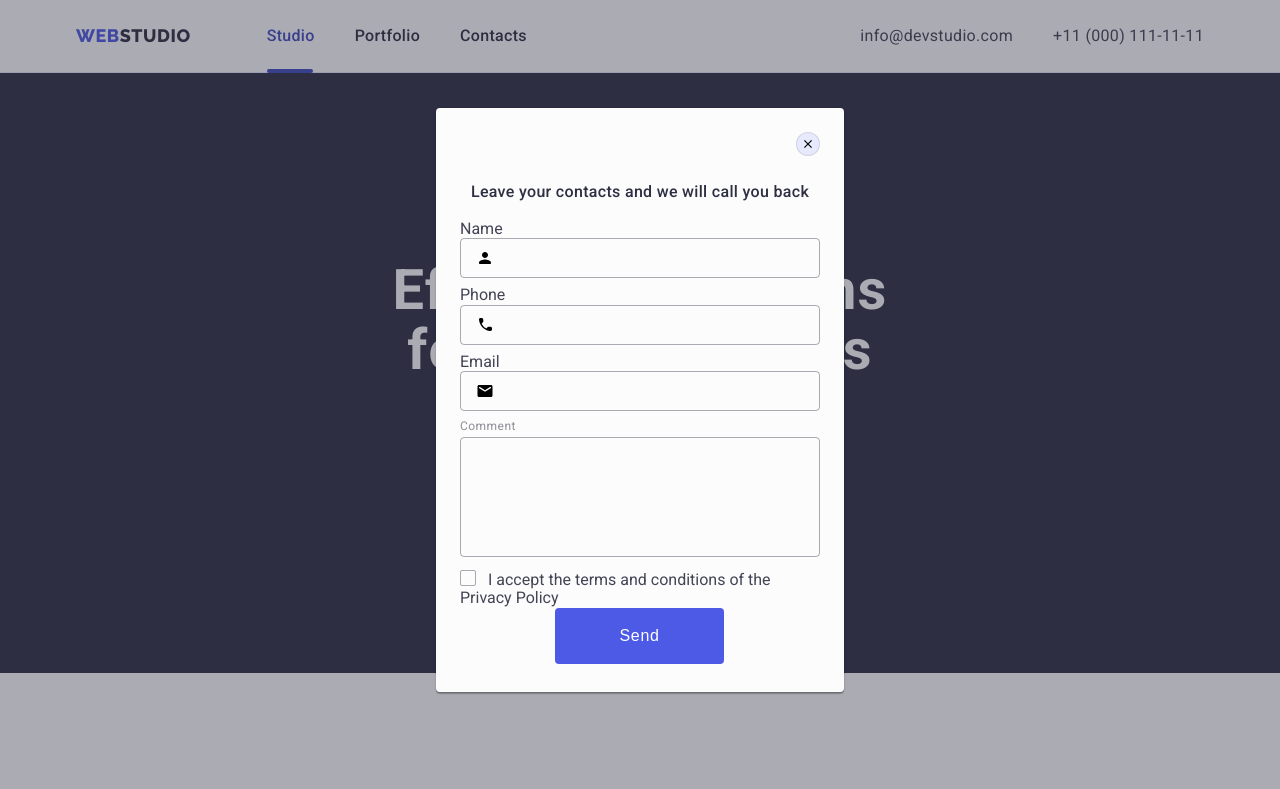
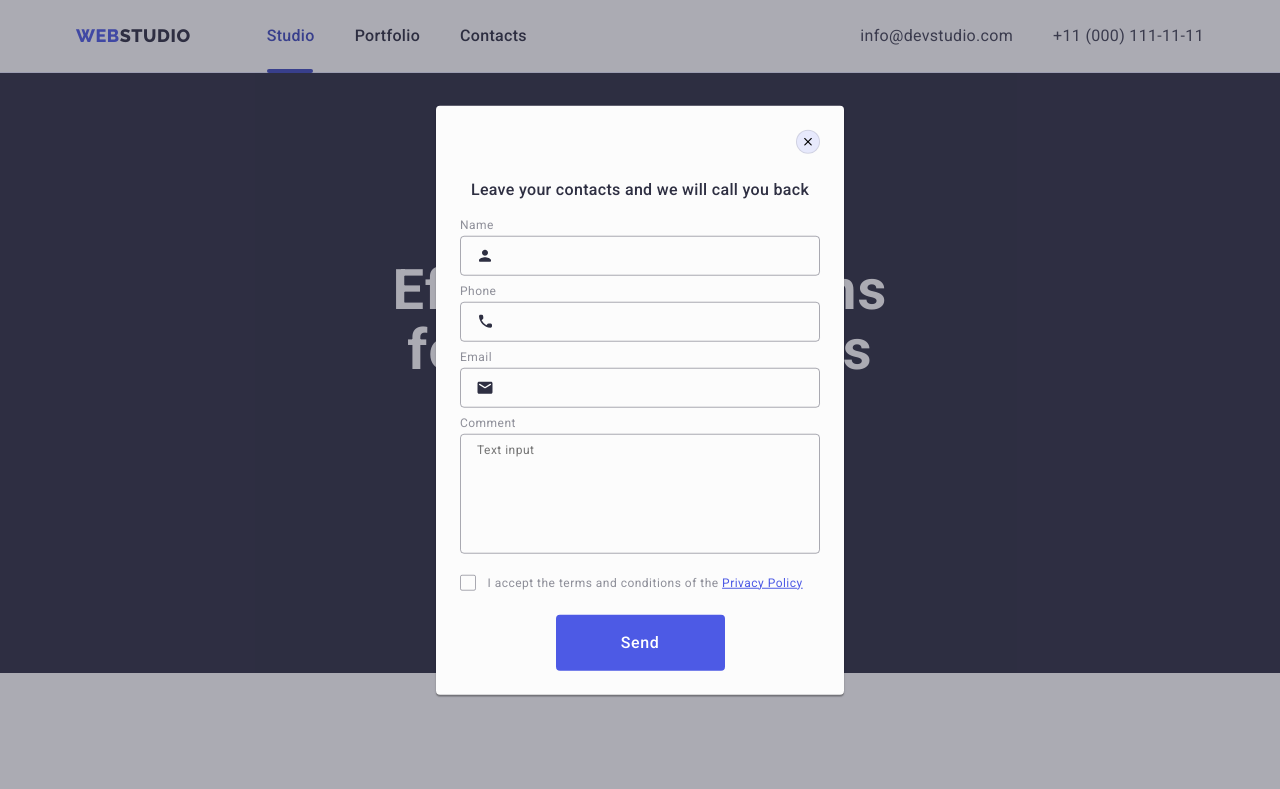
Before and after one commit to MichalPison/goit-markup-hw-06, a plain HTML site: page index.html in a window 1280 px wide. Both pictures are taken after a click on the button "Order Service". Shown: the top 789 px of the page. Drawn offline with nearby package versions, Linux system fonts and the light colour scheme.

Commit message:
first index.html init

```diff
--- a/css/styles.css
+++ b/css/styles.css
@@ -749,121 +749,156 @@ ol {
 }
 .modal-text {
     text-align: center;
+    color: var(--dark-color);
     font-size: 16px;
-    font-style: normal;
     font-weight: 500;
-    line-height: 24px;
-    letter-spacing: 0.02em;
-    color: var(--dark-color);
+    line-height: 1.5;
+    letter-spacing: 0.32px;
     margin-bottom: 16px;
+}
 
+.modal-form {
+    display: flex;
+    flex-direction: column;
 }
-.user-data-label {
-    display: block;
-    font-size: 12px;
-    line-height: 1.17;
-    letter-spacing: 0.04em;
-    color: var(--subtle-text-color);
-    margin-bottom: 4px;
-}
-.modal-form {
+
+.form-modal-div {
     margin-bottom: 8px;
 }
 
-.user-data-div {
-    position: relative;
-}
-.user-data-label {
+.label-modal {
+    display: block;
+    margin-bottom: 4px;
+    color: var(--subtle-text-color);
     font-size: 12px;
     line-height: 1.17;
-    letter-spacing: 0.04em;
-    color: var(--subtle-text-color);
-    display: block;
-    margin-bottom: 4px;
+    letter-spacing: 0.48px;
+}
 
+.form-field {
+    position: relative;
+    display: flex;
+    align-items: center;
 }
-.user-data-input {
+
+.input-modal {
+    width: 100%;
+    height: 40px;
+    border: 1px solid var(--modal-overlay-color);
     border-radius: 4px;
-    border: 1px solid rgba(46, 47, 66, 0.4);
-    height: 40px;
-    width: 100%;
     background-color: transparent;
     padding-left: 38px;
     outline: transparent;
     transition: border-color 250ms cubic-bezier(0.4, 0, 0.2, 1);
 }
-.user-data-input:hover {
+
+.input-modal:focus {
     border-color: var(--primary-brand-color);
 }
-.user-data-input:hover
-.user-data-input:focus,
-.user-data-input:active {
-    border-color: var(--primary-brand-color);
 
-}
-.user-data-icon {
+.svg-modal {
     position: absolute;
     left: 16px;
     top: 50%;
     transform: translateY(-50%);
+    fill: var(--dark-color);
     transition: fill 250ms cubic-bezier(0.4, 0, 0.2, 1);
 }
-.user-data-icon:hover,
-.user-data-icon:focus,
-.user-data-icon:active  {
+
+.input-modal:focus + .svg-modal {
     fill: var(--primary-brand-color);
 }
-.madal-comment-div {
+
+.form-modal-textarea {
     margin-bottom: 16px;
 }
-.modal-textarea {
+
+.textarea {
+    resize: none;
+    height: 120px;
     width: 100%;
-    height: 120px;
     font-size: 12px;
     line-height: 1.17;
-    letter-spacing: 0.04em;
-    color: rgba(46, 47, 66, 0.4);
-    border: 1px solid rgba(46, 47, 66, 0.4);
+    letter-spacing: 0.48px;
+    color: var(--modal-overlay-color);
     border-radius: 4px;
+    border: 1px solid var(--modal-overlay-color);
     background-color: transparent;
     padding: 8px 16px;
     outline: transparent;
-    resize: none;
     transition: border-color 250ms cubic-bezier(0.4, 0, 0.2, 1);
 }
-.checkbox-svg {
-    width: 15px;
-    height: 15px;
+
+.textarea:focus {
+    border-color: var(--primary-brand-color);
 }
-.modal-span {
+
+.policy {
+    position: relative;
+    display: flex;
+    align-items: center;
+    font-size: 12px;
+    line-height: 1.17;
+    letter-spacing: 0.48px;
+    color: var(--subtle-text-color);
+    margin-bottom: 24px;
+}
+
+.checkbox {
     display: inline-flex;
     align-items: center;
     justify-content: center;
     width: 16px;
     height: 16px;
     margin-right: 8px;
-    border: 1px solid rgba(46, 47, 66, 0.4);
+    border: 1px solid var(--modal-overlay-color);
     border-radius: 2px;
+    fill: transparent;
     transition: background-color 250ms cubic-bezier(0.4, 0, 0.2, 1),
-                border 250ms cubic-bezier(0.4, 0, 0.2, 1),
-                fill 250ms cubic-bezier(0.4, 0, 0.2, 1);
-                fill: transparent;
+        border 250ms cubic-bezier(0.4, 0, 0.2, 1), fill 250ms cubic-bezier(0.4, 0, 0.2, 1);
 }
-.modal-button {
-    display: block;
-    margin-left: 95px;
+
+.policy-input:checked + .policy-label span {
+    fill: var(--light-color);
+    background-color: var(--pressed-state-color);
+    border: none;
+}
+
+.policy-link {
+    color: var(--primary-brand-color);
+}
+
+.visually-hidden {
+    position: absolute;
+    width: 1px;
+    height: 1px;
+    margin: -1px;
+    border: 0;
+    padding: 0;
+    white-space: nowrap;
+    clip-path: inset(100%);
+    clip: rect(0 0 0 0);
+    overflow: hidden;
+}
+
+.send-button {
     min-width: 169px;
     height: 56px;
-    font-family: sans-serif;
+    border-radius: 4px;
+    border: none;
+    background-color: var(--primary-brand-color);
+    color: var(--white-background-color);
+    font-family: inherit;
     font-size: 16px;
     font-weight: 500;
     line-height: 1.5;
-    letter-spacing: 0.04em;
-    color:var(--white-background-color);
-    cursor: pointer;
-    background-color:var(--primary-brand-color);
-    border: none;
-    border-radius: 4px;
+    letter-spacing: 0.64px;
+    display: block;
+    margin: 0 auto;
     transition: background-color 250ms cubic-bezier(0.4, 0, 0.2, 1);
+}
 
+.send-button:hover,
+.send-button:focus {
+    background-color: var(--pressed-state-color);
 }
--- a/index.html
+++ b/index.html
@@ -363,6 +363,7 @@
         </div>
     </div>
     </footer>
+
     <div class="modal is-hidden" data-modal>
       <div class="modal-container modal-container-div">
         <button type="button" class="modal-close-button" data-modal-close>
@@ -371,51 +372,51 @@
           </svg>
         </button>
         <p class="modal-text">Leave your contacts and we will call you back</p>
-        <form>
-          <div class="modal-form">
-             <label class="user-data-ladel" for="user-name">Name</label>
-              <div class="user-data-div">
-                <input name="user-name" type="text" class="user-data-input" id="user-name">
-                   <svg class="user-data-icon" width="18" height="24">
-                      <use class="data-icon" href="./images/icons.svg#icon-person"></use>
-                   </svg>
-              </div>
-          </div>
-          <div class="modal-form">
-            <label class="user-data-ladel" for="user-phone">Phone</label>
-            <div class="user-data-div">
-              <input name="user-phone" type="text" class="user-data-input" id="user-phone">
-              <svg class="user-data-icon" width="18" height="24">
-                <use class="data-icon" href="./images/icons.svg#icon-phone"></use>
+        <form name="applying" class="modal-form">
+          <div class="form-modal-div">
+            <label for="user-name" class="label-modal">Name</label>
+            <div class="form-field">
+              <input type="text" name="user-name" id="user-name" class="input-modal" required />
+              <svg width="18" height="24" class="svg-modal">
+                <use href="./images/icons.svg#icon-person"></use>
               </svg>
             </div>
           </div>
-          <div class="modal-form">
-            <label class="user-data-ladel" for="user-email">Email</label>
-            <div class="user-data-div">
-              <input name="user-email" type="text" class="user-data-input" id="user-email">
-              <svg class="user-data-icon" width="18" height="24">
-                <use class="data-icon" href="./images/icons.svg#icon-email"></use>
+          <div class="form-modal-div">
+            <label for="phone" class="label-modal">Phone</label>
+            <div class="form-field">
+              <input type="tel" name="phone" id="phone" class="input-modal" required />
+              <svg width="18" height="24" class="svg-modal">
+                <use href="./images/icons.svg#icon-phone"></use>
               </svg>
             </div>
           </div>
-          <div class="modal-form modal-comment-div">
-            <label class="user-data-label" for="user-comment">Comment</label>
-            <textarea id="user-comment" name="user-comment" placeholder="Text input" class="modal-textarea">
-            </textarea>
+          <div class="form-modal-div">
+            <label for="email" class="label-modal">Email</label>
+            <div class="form-field">
+              <input type="email" name="email" id="email" class="input-modal" required />
+              <svg width="18" height="24" class="svg-modal">
+                <use href="./images/icons.svg#icon-email"></use>
+              </svg>
+            </div>
           </div>
-          <div class="modal-terms-div">
-            <input id="user-privacy" type="checkbox" value="true" name="user-privacy" class="visually-hidden" required />
-            <label for="user-privacy" class="modal-terms-label">
-              <span class="modal-span">
-                <svg class="checkbox-svg" width="10" height="8">
-                  <use href="./images/icons.svg#icon-Checkbox"></use>
+          <div class="form-modal-textarea">
+            <label for="user-comment" class="label-modal">Comment</label>
+            <textarea name="user-comment" id="user-comment" placeholder="Text input" class="textarea"></textarea>
+          </div>
+          <div class="policy">
+            <input type="checkbox" name="user-privacy" id="user-privacy" value="true" class="visually-hidden policy-input"
+              required />
+            <label for="user-privacy" class="policy-label">
+              <span class="checkbox">
+                <svg width="10" height="8">
+                  <use href="./images/icons.svg#icon-Vector"></use>
                 </svg>
               </span>
-              I accept the terms and conditions of the <a class="modal-link-terms">Privacy Policy</a>
+              I accept the terms and conditions of the <a href="#" class="policy-link">Privacy Policy</a>
             </label>
           </div>
-          <button class="modal-button">Send</button>
+          <button type="submit" class="send-button cursor">Send</button>
         </form>
       </div>
     </div>
```
